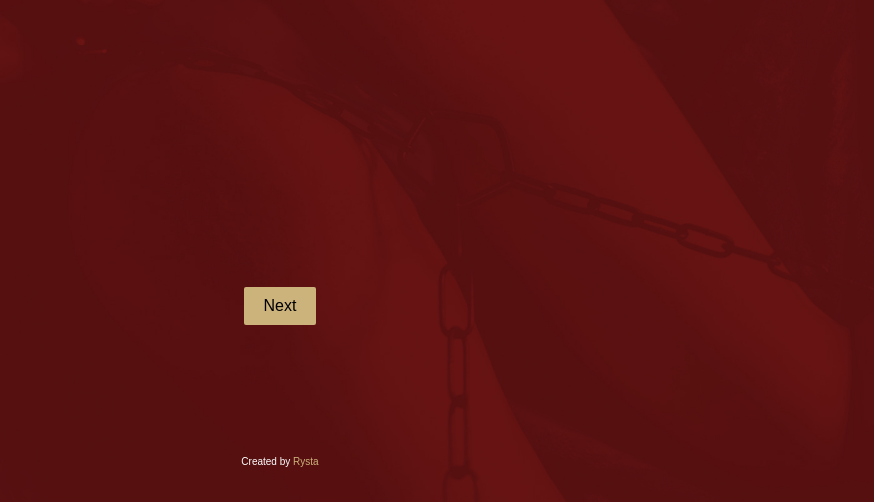
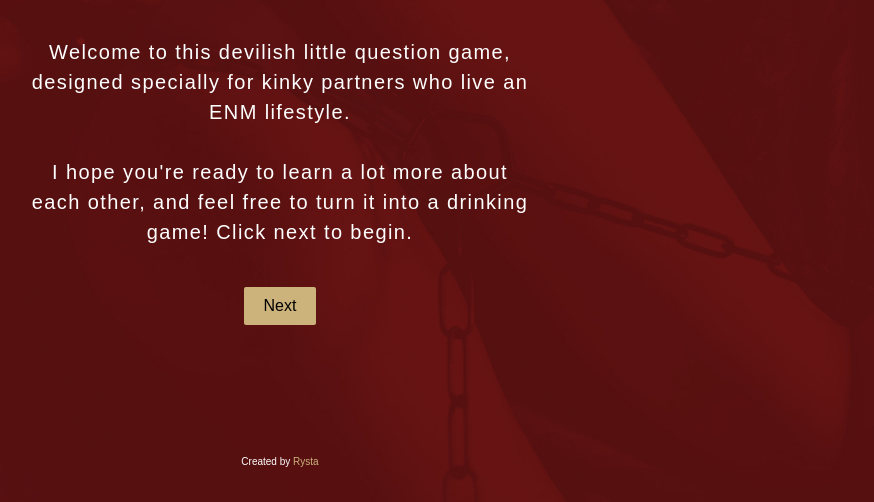
Before and after one commit to reyewon/cards, a plain HTML site: page index.html in a window 1280 px wide. Shown: the part 298-800 px from the top of the page, without its empty margins (360-1234 px from the left). Drawn offline with Linux system fonts and the light colour scheme.

Commit message:
Update styles.css

```diff
--- a/styles.css
+++ b/styles.css
@@ -24,7 +24,7 @@ body {
 }
 
 .card {
-    background-color: #6a1414;
+    background-color: rgba(255, 255, 255, 0); /* Set background color with opacity 0 (fully transparent) */
     border-radius: 5px;
     padding: 20px;
     margin-bottom: 20px;
@@ -38,7 +38,6 @@ body {
     color: #fff;
     line-height: 1.5; /* Adjust the number to increase or decrease line spacing */
     letter-spacing: 0.07em; /* Adjust the number for character spacing (em is a good unit) */
-    opacity: 0; /* Set opacity to 0 for full transparency */
 }
 
 button {
```
